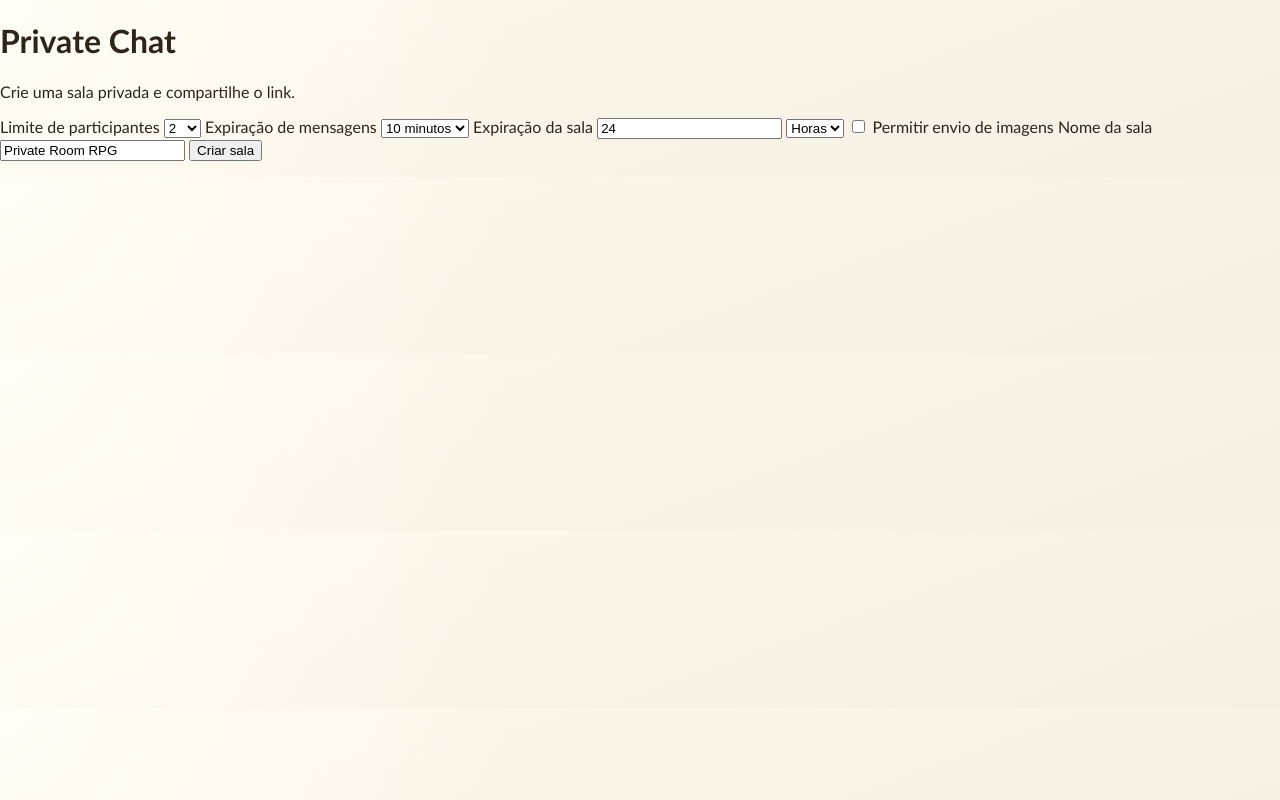
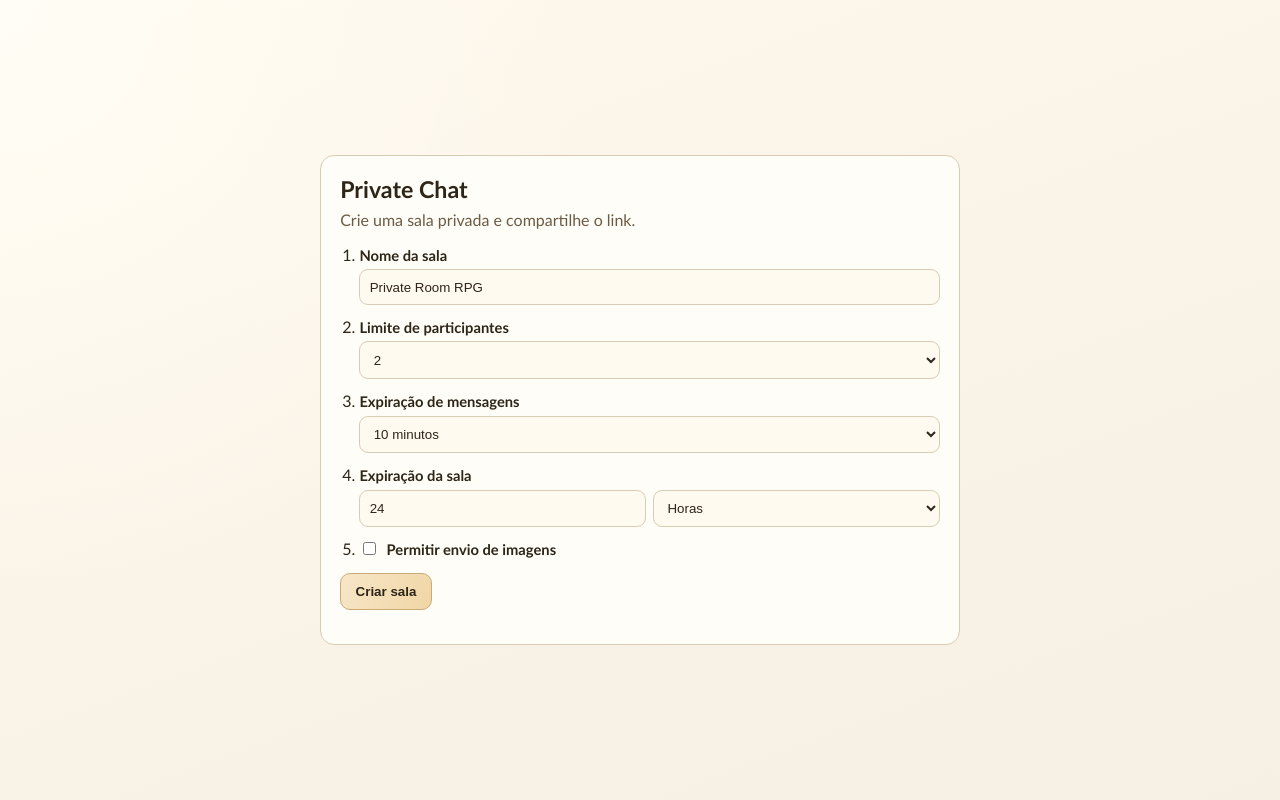
Before and after one commit to adsMichel/skochat, a website built with Vite: page private-chat/frontend/index.html in a window 1280 px wide. Built offline with nearby package versions, Linux system fonts and the light colour scheme.

```diff
--- a/private-chat/frontend/src/pages/createRoomPage.js
+++ b/private-chat/frontend/src/pages/createRoomPage.js
@@ -1,4 +1,5 @@
 import { createRoom } from "../services/roomsService.js";
+import "../styles/createRoom.css";
 
 const participantOptions = [2, 3, 5, 10, 20];
 const expirationOptions = [
@@ -57,23 +58,44 @@ function getOrCreateCreatorId() {
 }
 
 export function renderCreateRoomPage(container) {
+  document.body.classList.remove("room-page-active");
   container.innerHTML = `
-    <main>
-      <h1>Private Chat</h1>
-      <p>Crie uma sala privada e compartilhe o link.</p>
+    <main class="create-page">
+      <section class="create-card">
+        <h1 class="create-title">Private Chat</h1>
+        <p class="create-subtitle">Crie uma sala privada e compartilhe o link.</p>
 
-      <form id="create-room-form">
+        <form id="create-room-form" class="create-form">
+          <ol class="create-options-list">
+            <li class="option-item">
+              <label for="roomName">Nome da sala</label>
+              <input
+                id="roomName"
+                name="roomName"
+                type="text"
+                maxlength="64"
+                value="${DEFAULT_ROOM_NAME}"
+                required
+              />
+            </li>
+
+            <li class="option-item">
               <label for="maxParticipants">Limite de participantes</label>
               <select id="maxParticipants" name="maxParticipants" required>
                 ${participantOptions.map((value) => `<option value="${value}">${value}</option>`).join("")}
               </select>
+            </li>
 
+            <li class="option-item">
               <label for="messageExpiration">Expiração de mensagens</label>
               <select id="messageExpiration" name="messageExpiration" required>
                 ${expirationOptions.map((option) => `<option value="${option.value}">${option.label}</option>`).join("")}
               </select>
+            </li>
 
+            <li class="option-item">
               <label for="roomExpirationValue">Expiração da sala</label>
+              <div class="inline-fields">
                 <input
                   id="roomExpirationValue"
                   name="roomExpirationValue"
@@ -86,26 +108,22 @@ export function renderCreateRoomPage(container) {
                 <select id="roomExpirationUnit" name="roomExpirationUnit" required>
                   ${roomExpirationUnitOptions.map((option) => `<option value="${option.value}">${option.label}</option>`).join("")}
                 </select>
+              </div>
+            </li>
 
+            <li class="option-item option-checkbox">
               <label for="allowImages">
                 <input type="checkbox" id="allowImages" name="allowImages" />
                 Permitir envio de imagens
               </label>
+            </li>
+          </ol>
 
-        <label for="roomName">Nome da sala</label>
-        <input
-          id="roomName"
-          name="roomName"
-          type="text"
-          maxlength="64"
-          value="${DEFAULT_ROOM_NAME}"
-          required
-        />
-
-        <button type="submit">Criar sala</button>
+          <button type="submit" class="create-submit">Criar sala</button>
         </form>
 
-      <p id="form-feedback" role="status"></p>
+        <p id="form-feedback" class="form-feedback" role="status"></p>
+      </section>
     </main>
   `;
 
--- a/private-chat/frontend/src/pages/roomPage.js
+++ b/private-chat/frontend/src/pages/roomPage.js
@@ -80,6 +80,7 @@ function normalizeImageInput(rawValue) {
 }
 
 export function renderRoomPage(container, roomId) {
+  document.body.classList.add("room-page-active");
   let profile = getStoredProfile();
   let notificationsEnabled = getStoredNotificationsEnabled();
   let connection = null;
--- /dev/null
+++ b/private-chat/frontend/src/styles/createRoom.css
@@ -0,0 +1,114 @@
+:root {
+  --create-bg-start: #fff8ec;
+  --create-bg-end: #f5efe4;
+  --create-panel: #fffdf7;
+  --create-border: #d8cdb3;
+  --create-text: #2d2518;
+  --create-muted: #6b5b45;
+}
+
+body {
+  margin: 0;
+  color: var(--create-text);
+  font-family: "Cinzel", "Trebuchet MS", "Georgia", serif;
+  background: radial-gradient(circle at 0% 0%, #fffdf5, transparent 40%),
+    linear-gradient(160deg, var(--create-bg-start), var(--create-bg-end));
+}
+
+.create-page {
+  min-height: 100vh;
+  display: grid;
+  place-items: center;
+  padding: 0.8rem;
+  box-sizing: border-box;
+}
+
+.create-card {
+  width: min(100%, 640px);
+  box-sizing: border-box;
+  background: var(--create-panel);
+  border: 1px solid var(--create-border);
+  border-radius: 14px;
+  padding: 1rem;
+}
+
+.create-title {
+  margin: 0;
+  font-size: 1.45rem;
+}
+
+.create-subtitle {
+  margin-top: 0.4rem;
+  color: var(--create-muted);
+}
+
+.create-form {
+  margin-top: 0.75rem;
+}
+
+.create-options-list {
+  margin: 0;
+  padding-left: 1.2rem;
+  display: grid;
+  gap: 0.75rem;
+}
+
+.option-item label {
+  display: block;
+  margin-bottom: 0.35rem;
+  font-size: 0.92rem;
+  font-weight: 700;
+}
+
+.option-item input[type="text"],
+.option-item input[type="number"],
+.option-item select {
+  width: 100%;
+  box-sizing: border-box;
+  border: 1px solid var(--create-border);
+  border-radius: 9px;
+  padding: 0.58rem;
+  background: #fffaf0;
+  color: var(--create-text);
+}
+
+.inline-fields {
+  display: grid;
+  grid-template-columns: 1fr;
+  gap: 0.45rem;
+}
+
+.option-checkbox label {
+  display: inline-flex;
+  align-items: center;
+  gap: 0.45rem;
+  margin-bottom: 0;
+  font-weight: 700;
+}
+
+.create-submit {
+  margin-top: 0.9rem;
+  border: 1px solid #c9ab77;
+  background: linear-gradient(120deg, #f7e6c8, #f0d6a5);
+  color: var(--create-text);
+  border-radius: 10px;
+  padding: 0.65rem 0.9rem;
+  font-weight: 700;
+  cursor: pointer;
+}
+
+.form-feedback {
+  margin-top: 0.8rem;
+  font-size: 0.9rem;
+  word-break: break-word;
+}
+
+@media (min-width: 640px) {
+  .create-card {
+    padding: 1.2rem;
+  }
+
+  .inline-fields {
+    grid-template-columns: 1fr 1fr;
+  }
+}
--- a/private-chat/frontend/src/styles/rpg.css
+++ b/private-chat/frontend/src/styles/rpg.css
@@ -17,16 +17,24 @@ body {
     linear-gradient(160deg, var(--bg-start), var(--bg-end));
 }
 
+body.room-page-active {
+  overflow: hidden;
+}
+
 .rpg-layout {
   max-width: 1100px;
   margin: 0 auto;
   padding: 0.75rem;
   display: grid;
-  gap: 1rem;
+  gap: 0.35rem;
+  box-sizing: border-box;
+  height: 100vh;
+  overflow: hidden;
 }
 
 .compact-layout {
   min-height: 100vh;
+  max-height: 100vh;
 }
 
 .rpg-topbar {
@@ -67,7 +75,10 @@ body {
 .rpg-content {
   display: grid;
   grid-template-columns: 1fr;
-  gap: 1rem;
+  gap: 0.35rem;
+  min-height: 0;
+  height: 100%;
+  overflow: hidden;
 }
 
 .chat-column {
@@ -82,6 +93,7 @@ body {
 
 .chat-focus-layout {
   align-items: start;
+  min-height: 0;
 }
 
 .rpg-panel {
@@ -94,8 +106,10 @@ body {
 .chat-panel {
   display: flex;
   flex-direction: column;
-  min-height: calc(100vh - 1.5rem);
-  max-height: calc(100vh - 1.5rem);
+  min-height: 0;
+  height: 100%;
+  max-height: 100%;
+  overflow: hidden;
 }
 
 .player-panel-compact {
@@ -152,7 +166,7 @@ body {
 
 .chat-feed {
   flex: 1;
-  min-height: 180px;
+  min-height: 0;
   overflow-y: auto;
   display: flex;
   flex-direction: column;
@@ -246,9 +260,9 @@ body {
 }
 
 .rpg-actions {
-  display: flex;
-  gap: 0.5rem;
-  justify-content: flex-end;
+  display: grid;
+  grid-template-columns: repeat(4, minmax(40px, 1fr));
+  gap: 0.45rem;
 }
 
 .rpg-input {
@@ -292,15 +306,18 @@ body {
 }
 
 .rpg-actions .rpg-button {
-  flex: 0 0 auto;
+  width: 100%;
 }
 
 .chat-composer {
-  margin-top: 0.5rem;
+  margin-top: 0.4rem;
+  margin-bottom: 0.45rem;
   position: sticky;
   bottom: 0;
-  background: linear-gradient(180deg, rgba(255, 253, 247, 0.6), rgba(255, 253, 247, 1) 24%);
+  z-index: 2;
+  background: linear-gradient(180deg, rgba(255, 253, 247, 0.65), rgba(255, 253, 247, 1) 24%);
   padding-top: 0.65rem;
+  padding-bottom: max(0.35rem, env(safe-area-inset-bottom));
 }
 
 .icon-only {
@@ -438,10 +455,20 @@ body {
     grid-template-columns: 1fr;
   }
 
-  .chat-panel {
-    min-height: calc(100vh - 1rem);
-    max-height: calc(100vh - 1rem);
+  .rpg-layout {
+    padding: 0.5rem;
+    gap: 0.3rem;
   }
+
+  .rpg-content {
+    gap: 0.3rem;
+  }
+
+  .chat-composer {
+    margin-bottom: 1.2rem;
+    padding-bottom: max(0.45rem, env(safe-area-inset-bottom));
+  }
+
 }
 
 @keyframes fade-slide {
@@ -479,8 +506,9 @@ body {
     grid-template-columns: 1fr 1fr 1fr auto;
   }
 
-  .chat-panel {
-    min-height: calc(100vh - 1.5rem);
-    max-height: calc(100vh - 1.5rem);
+  .rpg-actions {
+    grid-template-columns: repeat(4, 48px);
+    justify-content: end;
   }
+
 }
```
Lines whose indentation alone changed are shown as unchanged.
